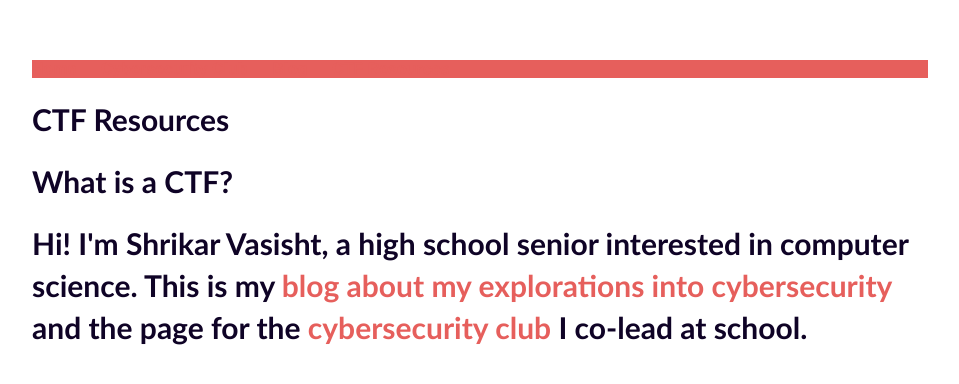
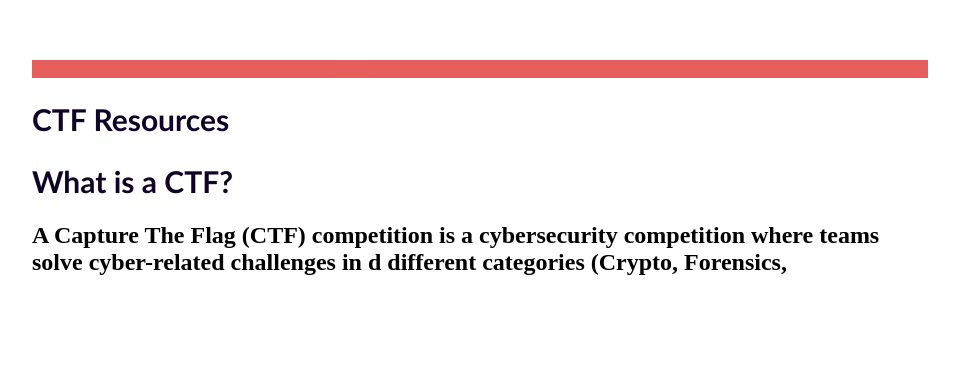
Before and after one commit to shricubed/shricubed.github.io, a Jekyll site: the page built from ctf/index.html, in a window 1280 px wide. Shown: the top 384 px of the page, without its empty margins (160-1119 px from the left). Built offline with Jekyll 4.4.1, drawn with Linux system fonts in a browser that asks for light colours.

Commit message:
Update index.html

```diff
--- a/ctf/index.html
+++ b/ctf/index.html
@@ -6,7 +6,7 @@ title: CTF Resources
 
 	<h1>What is a CTF?</h1>
 	<div class="blurb">
-        		<h1>Hi! I'm Shrikar Vasisht, a high school senior interested in computer science. This is my <a href="/blog">blog about my explorations into cybersecurity</a>
-              and the page for the <a href="wsec.gitlab.io">cybersecurity club</a> I co-lead at school.</h1>
+        		<h2>A Capture The Flag (CTF) competition is a cybersecurity competition where teams solve cyber-related challenges in d
+		different categories (Crypto, Forensics, </h2>
 
       	</div><!-- /.blurb -->
```
